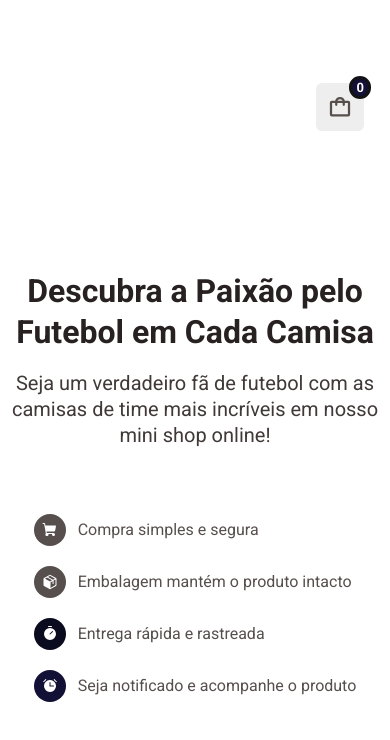
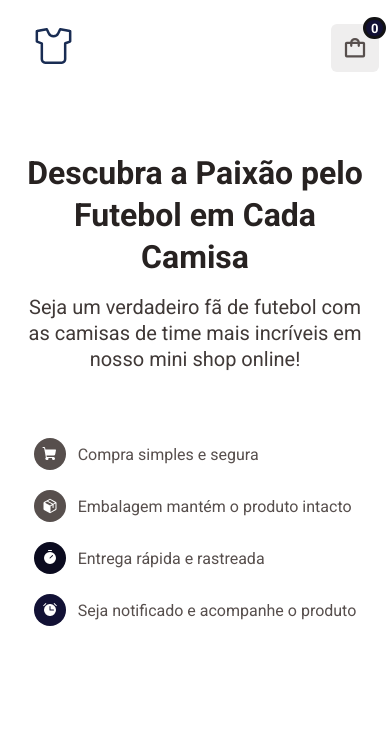
Before and after one commit to vitorvf/minishop, a Next.js app: page /Home/components/Intro in a window 390 px wide. Shown: the top 740 px of the page. Built offline with nearby package versions, Linux system fonts and the light colour scheme.

Commit message:
responsivo detalhes container

```diff
--- a/src/components/Header/index.tsx
+++ b/src/components/Header/index.tsx
@@ -29,11 +29,11 @@ export default function Header() {
     <HeaderContainer>
       {/* <Image src={logoImg} alt="" /> */}
       <DivHeader>
-        {/* <LinkLogo>
-          <Link href={"/"}>
-            <Image src={logoImg} alt="" />
-          </Link>
-        </LinkLogo> */}
+        <LinkLogo>
+          {/* <Link href={"/"}> */}
+          <Image src={logoImg} alt="" />
+          {/* </Link> */}
+        </LinkLogo>
 
         <DivButton>
           <Dialog.Root>
--- a/src/components/Header/styles.ts
+++ b/src/components/Header/styles.ts
@@ -1,14 +1,28 @@
 import { styled } from "@stitches/react";
+import { backgrounds } from "polished";
 import React from "react";
 
 export const HeaderContainer = styled("header", {
   padding: "2rem 0",
   width: "100%",
-  maxWidth: 1180,
+  height: "90px",
+  background: "white",
+  position: "fixed",
+  // maxWidth: 1180,
   margin: "0 auto",
   display: "flex",
   alignItems: "center",
   justifyContent: "center",
+  zIndex: "888",
+
+  // Adicione as media queries aqui
+  "@media (max-width: 480px)": {
+    padding: "2rem 0.7rem",
+  },
+
+  "@media (min-width: 513px) and (max-width: 613px)": {
+    padding: "2rem 0.7rem",
+  },
 });
 
 export const DivHeader = styled("div", {
@@ -17,9 +31,9 @@ export const DivHeader = styled("div", {
   margin: "0px auto",
   display: "flex",
   alignItems: "center",
-  justifyContent: "end",
+  justifyContent: "space-between",
   // space-between
-  padding: "3.2rem 1.6rem",
+  // padding: "3.2rem 1.6rem",
 });
 
 export const DivButton = styled("div", {});
--- a/src/components/Typography.ts
+++ b/src/components/Typography.ts
@@ -20,6 +20,7 @@ export const TitleText = styled.h1<TitleTextProps>`
   font-family: ${({ theme }) => theme.fonts.title};
   line-height: 130%;
   font-weight: ${({ weight }) => weight ?? 800};
+  font-family: "Roboto";
 
   @media (max-width: 480px) {
     text-align: center;
--- a/src/pages/Home/components/Intro/index.tsx
+++ b/src/pages/Home/components/Intro/index.tsx
@@ -19,7 +19,7 @@ export default function Intro() {
 
   return (
     <IntroContainer>
-      <IntroContent className="container">
+      <IntroContent className="">
         <div>
           <section>
             <IntroTitle size="xl">
--- a/src/styles/outhers/intro.ts
+++ b/src/styles/outhers/intro.ts
@@ -5,7 +5,10 @@ import { rgba } from "polished";
 import React from "react";
 
 export const IntroContainer = styled.section`
-  width: 100%;
+  position: relative;
+  margin-top: 3px;
+
+  /* width: 100%;
   height: 34rem;
 
   background: ${({ theme }) => `url(${introBackgroundImg}) no-repeat center,
@@ -19,7 +22,7 @@ export const IntroContainer = styled.section`
 
   display: flex;
   align-items: center;
-  justify-content: center;
+  justify-content: center; */
 
   @media (max-width: 480px) {
     img {
@@ -37,11 +40,27 @@ export const IntroContainer = styled.section`
 `;
 
 export const IntroContent = styled.div`
-  width: 100%;
+  /* width: 100%;
   display: flex;
   align-items: center;
   justify-content: space-between;
-  gap: 3.5rem;
+  gap: 3.5rem; */
+
+  width: 100%;
+  max-width: 1120px;
+  padding: 9.4rem 1.6rem 1.6rem;
+  margin: 0px auto;
+  display: grid;
+  grid-template-columns: 41.8rem 1fr;
+  gap: 5.6rem;
+
+  @media (max-width: 480px) {
+    grid-template-columns: none;
+  }
+
+  @media screen and (min-width: 513px) and (max-width: 613px) {
+    grid-template-columns: none;
+  }
 `;
 
 export const IntroTitle = styled(TitleText)`
```
Also changed, not shown: src/styles/pages/product.ts (+18 -4 lines), src/assets/intro-img2.png (added).
